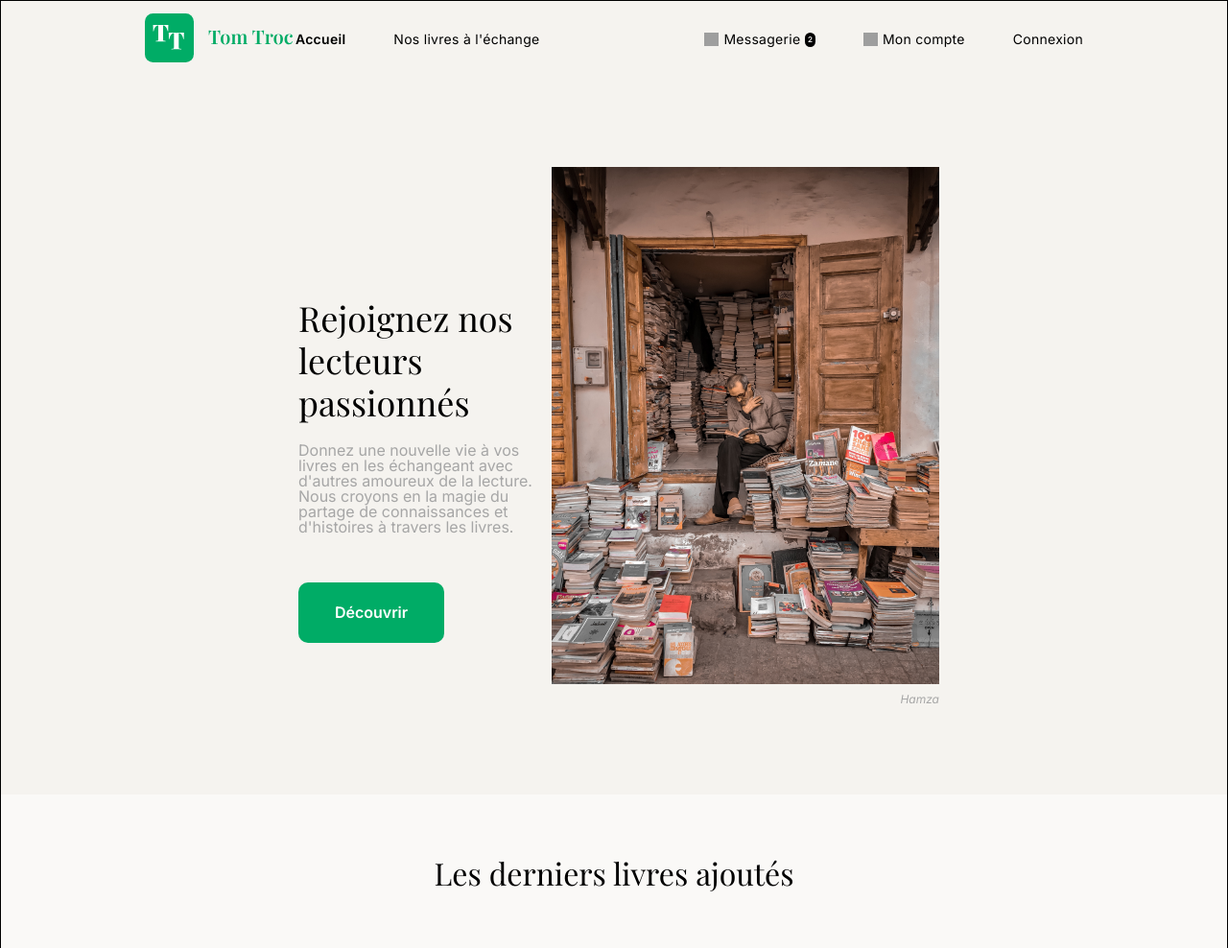
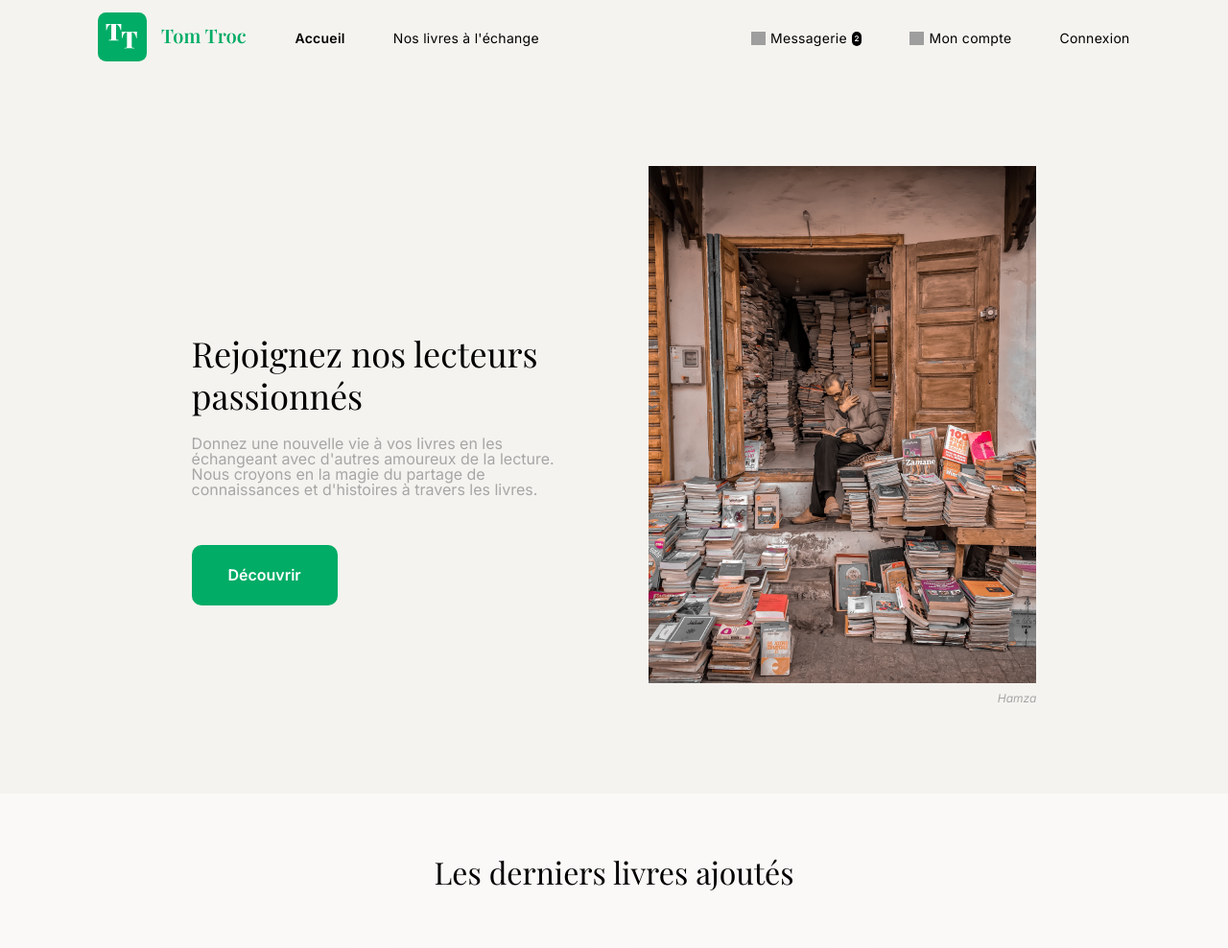
Before and after one commit to Farid83300/Tom-Troc, a PHP site: page / in a window 1280 px wide; the page is wider, and only the part inside the window is pictured. Shown: the top 988 px of that part at 96% size. Run offline with PHP 8.4, Linux system fonts and the light colour scheme; data comes from the database, SQL or seed files in the repository; some web fonts are replaced; grey boxes are pictures that could not be loaded.

Commit message:
Restructuration du CSS pour un affichage en pleine largeur sur écran Rétina

```diff
--- a/assets/css/global.css
+++ b/assets/css/global.css
@@ -24,11 +24,10 @@ body {
     flex-direction: column;
     align-items: center;
     min-height: 100vh;
-    max-width: 1440px;
+    width: 100%;
     margin: 0 auto;
     background-color: var(--background-color);
     font-family: 'Inter', sans-serif;
-    border: #000000 1px solid;
 }
 
 h1 {
@@ -96,7 +95,7 @@ header {
     align-items: center;
     width: 100%;
     height: 80px;
-    padding: 0 150px;
+    padding: 0 clamp(30px, 8vw, 150px);
 }
 
 .logo-header {
@@ -107,7 +106,8 @@ header {
 .nav-left {
     display: flex;
     gap: 50px;
-    margin-right: 170px;
+    margin-left: 50px;
+    margin-right: auto;
 }
 
 .nav-right {
@@ -187,7 +187,7 @@ footer {
     display: flex;
     align-items: center;
     gap: 50px;
-    margin-right: 40px;
+    margin-right: clamp(20px, 4vw, 68px);
 }
 
 .menu-footer a {
--- a/assets/css/home.css
+++ b/assets/css/home.css
@@ -3,19 +3,18 @@
     display: flex;
     flex-direction: row;
     align-items: center;
-    justify-content: space-between;
-    max-width: 1440px;
+    justify-content: center;
+    gap: clamp(40px, 6vw, 120px);
     width: 100%;
     height: 747px;
-    padding: 0 150px;
+    padding: 0 clamp(30px, 8vw, 150px);
 }
 
 .hero-content {
     display: flex;
     flex-direction: column;
     gap: 20px;
-    max-width: 329px;
-    margin-left: 160px;
+    max-width: 400px;
     margin-top: 70px;
 }
 
@@ -23,7 +22,6 @@
     display: flex;
     flex-direction: column;
     align-items: flex-end;
-    margin-right: 150px;
 }
 
 .hero-img {
@@ -145,6 +143,14 @@
     border: 1px solid blue;
 }
 
+/* IMAGE SÉPARATION */
+.separator-image {
+    display: block;
+    width: 100%;
+    height: auto;
+    object-fit: cover;
+}
+
 /* NOS VALEURS */
 .about-us-section {
     position: relative;
--- a/config/autoload.php
+++ b/config/autoload.php
@@ -4,7 +4,7 @@ declare(strict_types=1);
 /**
  * Système d'autoload.
  * A chaque fois que PHP va avoir besoin d'une classe, il va appeler cette fonction
- * et chercher dnas les divers dossiers (ici models, controllers, views, services) s'il trouve
+ * et chercher dnas les divers dossiers (ici models, controllers, views) s'il trouve
  * un fichier avec le bon nom. Si c'est le cas, il l'inclut avec require_once.
  */
 spl_autoload_register(function($className) {
--- a/controllers/AuthController.php
+++ b/controllers/AuthController.php
@@ -53,6 +53,7 @@ class AuthController
     // Traite la soumission du formulaire d'inscription
     public function register(): void
     {
+        // Récupération et validation des données du formulaire
         $pseudo = trim($_POST['username'] ?? '');
         $email = trim($_POST['email'] ?? '');
         $password = $_POST['password'] ?? '';
@@ -65,7 +66,7 @@ class AuthController
         // Vérification de l'unicité de l'email et du pseudo
         $db = DBManager::getInstance()->getPDO();
         $userManager = new UserManager($db);
-
+        // Vérification de l'unicité de l'email
         if ($userManager->emailExists($email)) {
             $_SESSION['error'] = 'Cet email est déjà utilisé.';
             header('Location: index.php?action=registration');
```
Also changed, not shown: assets/css/books.css (+4 -3 lines), assets/css/login.css (+7 -5 lines), assets/css/registration.css (+7 -5 lines), assets/css/single-book.css (+3 -4 lines), models/UserManager.php (renamed from controllers/UserManager.php).
